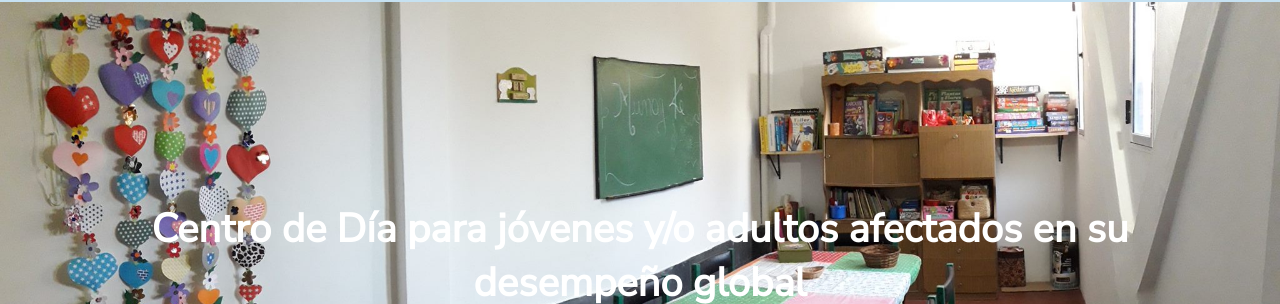
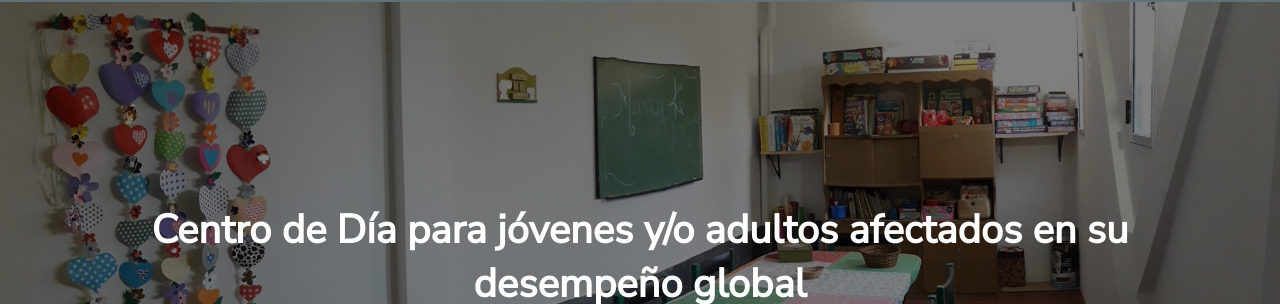
Before and after one commit to damigomez/centrodedia, a plain HTML site: page index.html in a window 1280 px wide. Shown: the part 174-478 px from the top of the page. Drawn offline with Linux system fonts and the light colour scheme.

```diff
--- a/css/styles.css
+++ b/css/styles.css
@@ -58,13 +58,19 @@ li a {
     font-family: 'Nunito Sans', sans-serif;
     color: #fff;
     margin: auto;
+    justify-content: center;
+    align-items: center;
 }
 
 .portada__contenido {
+    display: flex;
+    flex-direction: column;
     padding-top: 200px;
     padding-bottom: 200px;
     padding-right: 100px;
     padding-left: 100px;
+    z-index: 1;
+    align-items: center;
 }
 
 .portada__titulo {
@@ -77,11 +83,15 @@ li a {
     text-align: center;
     font-size: 30px;
 
+
+
+
 }
 
 .portada__icono {
     width: 50px;
     height: 50px;
+
 }
 
 .portada__parallax {
@@ -94,6 +104,17 @@ li a {
     background-repeat: no-repeat;
     background-size: cover;
     margin-bottom:50px;
+
+
+}
+
+.portada__parallax:before {
+    content: "";
+    width: 100%;
+    height: 100%;
+    background-color: black;
+    position: absolute;
+    opacity: 0.5;
 
 }
 
```
